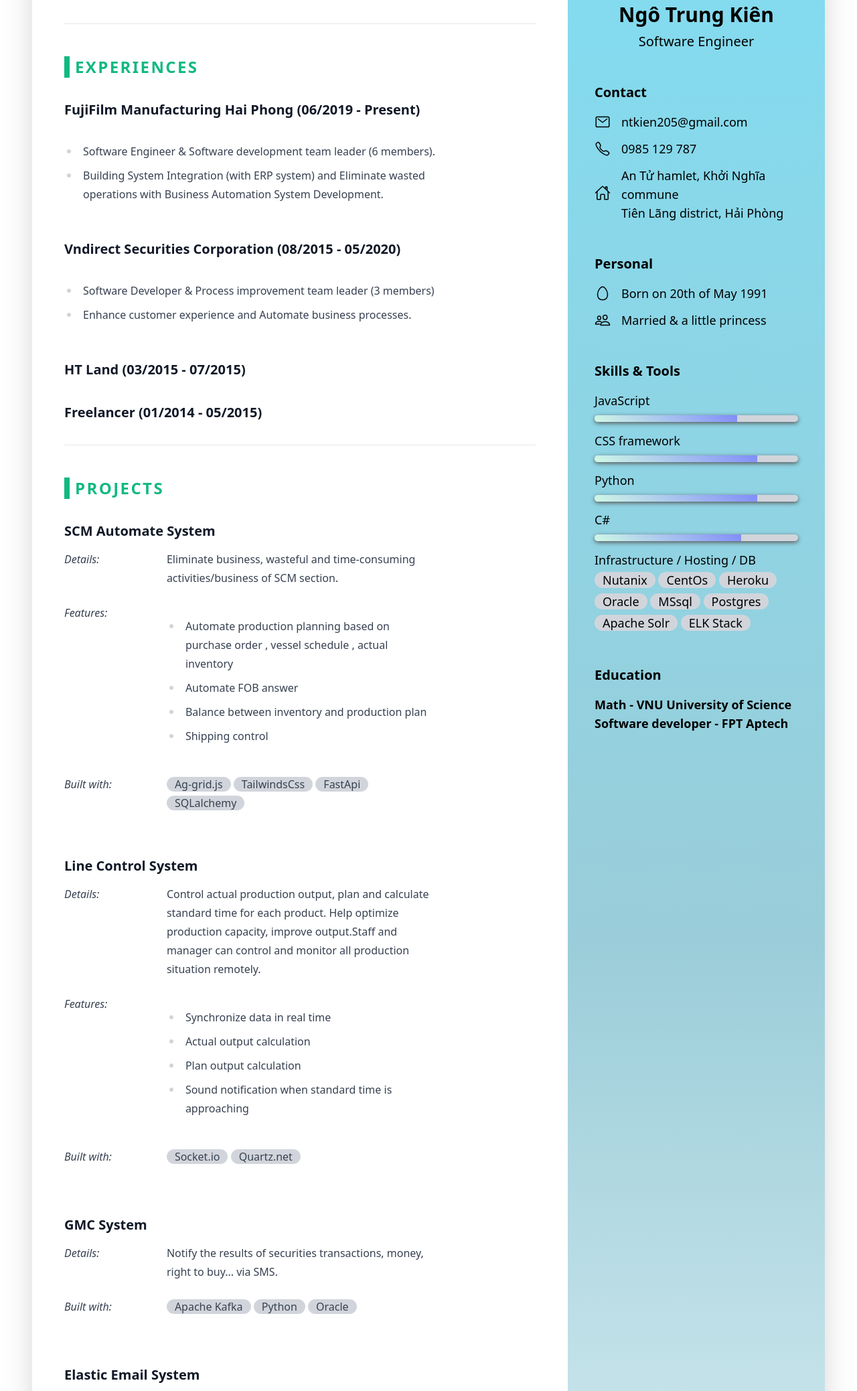
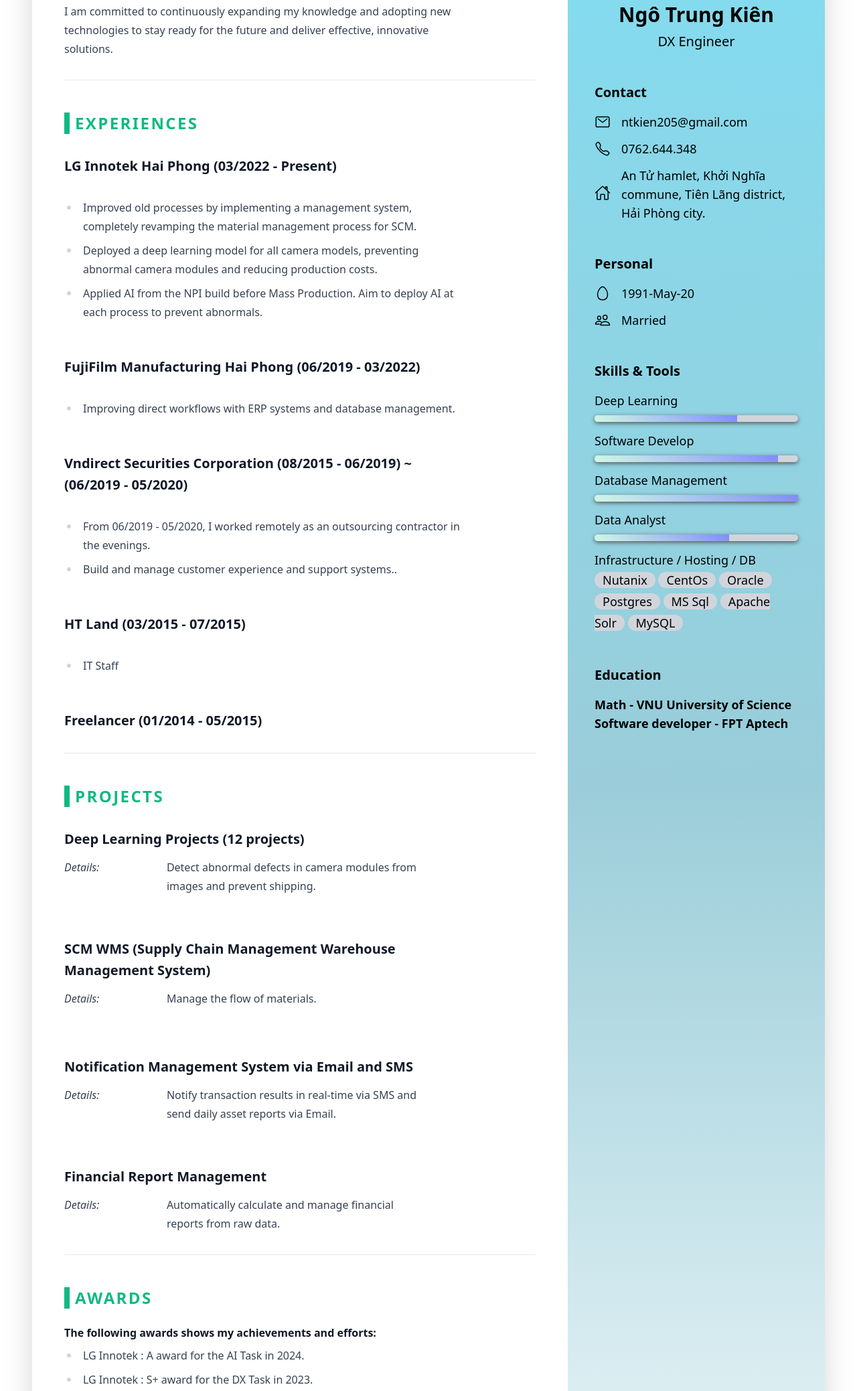
Before and after one commit to NgoTrungKien/NgoTrungKien.github.io, a plain HTML site: page index.html in a window 1280 px wide. Shown: the part 281-2358 px from the top of the page at 67% size. Drawn offline with Linux system fonts and the light colour scheme; a script that the page names is missing.

Commit message:
update cv

```diff
--- a/index.html
+++ b/index.html
@@ -17,7 +17,7 @@
                 <img src="IMG_2843.JPG" alt="Profile Picture"
                      class="rounded-full w-48 mx-auto mb-2">
                 <h1 class="text-center text-3xl font-semibold mb-2">Ngô Trung Kiên</h1>
-                <h2 class="text-center text-xl font-light">Software Engineer</h2>
+                <h2 class="text-center text-xl font-light">DX Engineer</h2>
             </div>
 
             <div class="font-light text-lg px-2 mb-12">
@@ -29,14 +29,13 @@
                 <div class="flex items-center my-3">
                     <img src="call-outline.svg" class="inline w-6 mr-4"
                          alt="Phone icon">
-                    <a href="tel:">0985 129 787</a>
+                    <a href="tel:">0762.644.348</a>
                 </div>
                 <div class="flex items-center my-3">
                     <img src="home-outline.svg" class="inline w-6 pb-1 mr-4"
                          alt="House icon">
                     <div>
-                        <p>An Tử hamlet, Khởi Nghĩa commune</p>
-                        <p>Tiên Lãng district, Hải Phòng</p>
+                        <p>An Tử hamlet, Khởi Nghĩa commune, Tiên Lãng district, Hải Phòng city.</p>
                     </div>
                 </div>
             </div>
@@ -45,12 +44,12 @@
                 <h2 class="text-xl font-semibold mb-4">Personal</h2>
                 <div class="flex items-center my-3">
                     <img src="egg-outline.svg" class="inline w-6 mr-4" alt="Egg Icon">
-                    <span>Born on 20th of May 1991</span>
+                    <span>1991-May-20</span>
                 </div>
                 <div class="flex items-center my-3">
                     <img src="people-outline.svg" class="inline w-6 mr-4"
                          alt="Two Persons Icon">
-                    <span>Married & a little princess</span>
+                    <span>Married</span>
                 </div>
             </div>
 
@@ -58,20 +57,20 @@
                 <h2 class="text-xl font-semibold mb-4">Skills &amp; Tools</h2>
                 <ul class="list-none">
                     <li>
-                        <label for="js-skill">JavaScript</label>
+                        <label for="js-skill">Deep Learning</label>
                         <progress id="js-skill" max="100" value="70"></progress>
                     </li>
                     <li>
-                        <label for="vue-skill">CSS framework</label>
-                        <progress id="vue-skill" max="100" value="80"></progress>
+                        <label for="vue-skill">Software Develop</label>
+                        <progress id="vue-skill" max="100" value="90"></progress>
                     </li>
                     <li>
-                        <label for="react-skill">Python</label>
-                        <progress id="react-skill" max="100" value="80"></progress>
+                        <label for="react-skill">Database Management</label>
+                        <progress id="react-skill" max="100" value="100"></progress>
                     </li>
                     <li>
-                        <label for="nextjs-skill">C#</label>
-                        <progress id="nextjs-skill" max="100" value="72"></progress>
+                        <label for="nextjs-skill">Data Analyst</label>
+                        <progress id="nextjs-skill" max="100" value="66"></progress>
                     </li>
 
                     <li>
@@ -79,12 +78,11 @@
                         <p class="leading-8">
                             <span class="rounded-xl bg-gray-300 px-3">Nutanix</span>
                             <span class="rounded-xl bg-gray-300 px-3">CentOs</span>
-                            <span class="rounded-xl bg-gray-300 px-3">Heroku</span>
                             <span class="rounded-xl bg-gray-300 px-3">Oracle</span>
-                            <span class="rounded-xl bg-gray-300 px-3">MSsql</span>
                             <span class="rounded-xl bg-gray-300 px-3">Postgres</span>
+                            <span class="rounded-xl bg-gray-300 px-3">MS Sql</span>
                             <span class="rounded-xl bg-gray-300 px-3">Apache Solr</span>
-                            <span class="rounded-xl bg-gray-300 px-3">ELK Stack</span>
+                            <span class="rounded-xl bg-gray-300 px-3">MySQL</span>
                         </p>
                     </li>
                 </ul>
@@ -100,27 +98,33 @@
             <div id="profile" class="prose">
                 <h2 class="section-headline">Profile</h2>
                 <p>
-                    I'm into new technology and desired to work in an environment full of new things. Besides, I look
-                    forward to expanding my capacity to complete all tasks given well and get a higher position in the
-                    near
-                    future.
+                    I aim to become a skilled DX Engineer capable of meeting both current and future business demands,
+                    especially in the context of Industry 4.0. My expertise includes Database Management, Software
+                    Development, Data Analysis, Machine Learning, and Process Improvement.
                 </p>
-                <p>My long-term goal is to be a fully qualified and experienced Software Engineer.
+                <p>I am committed to
+                    continuously expanding my knowledge and adopting new technologies to stay ready for the future and
+                    deliver effective, innovative solutions.
                 </p>
             </div>
             <hr class="mt-8 mb-12">
             <div id="experience" class="prose">
                 <h2 class="section-headline">Experiences</h2>
                 <div>
-                    <h3>FujiFilm Manufacturing Hai Phong (06/2019 - Present)</h3>
+                    <h3>LG Innotek Hai Phong (03/2022 - Present)</h3>
                     <section class="mb-6">
                         <div class="lg:inline-block w-full">
                             <ul>
-                                <li>Software Engineer & Software development team leader (6 members).</li>
-                                <li>Building System Integration (with ERP system) and Eliminate wasted operations with
-                                    Business Automation
-                                    System
-                                    Development.
+                                <li>Improved old processes by implementing a management system, completely revamping the
+                                    material management process for SCM.
+                                </li>
+                                <li>Deployed a deep learning model for all camera models, preventing abnormal camera
+                                    modules
+                                    and
+                                    reducing production costs.
+                                </li>
+                                <li>Applied AI from the NPI build before Mass Production. Aim to deploy AI at each
+                                    process to prevent abnormals.
                                 </li>
                             </ul>
 
@@ -128,18 +132,41 @@
                     </section>
                 </div>
                 <div>
-                    <h3>Vndirect Securities Corporation (08/2015 - 05/2020)</h3>
+                    <h3>FujiFilm Manufacturing Hai Phong (06/2019 - 03/2022)</h3>
                     <section class="mb-6">
                         <div class="lg:inline-block w-full">
                             <ul>
-                                <li>Software Developer & Process improvement team leader (3 members)</li>
-                                <li>Enhance customer experience and Automate business processes.</li>
+                                <li>Improving direct workflows with ERP systems and database management.
+                                </li>
+                            </ul>
+
+                        </div>
+                    </section>
+                </div>
+                <div>
+                    <h3>Vndirect Securities Corporation (08/2015 - 06/2019) ~ (06/2019 - 05/2020)</h3>
+                    <section class="mb-6">
+                        <div class="lg:inline-block w-full">
+                            <ul>
+                                <li>From 06/2019 - 05/2020, I worked remotely as an outsourcing contractor in the
+                                    evenings.
+                                </li>
+<!--                                <li>Software Developer & Process improvement team leader (3 members)</li>-->
+                                <li>Build and manage customer experience and support systems..</li>
                             </ul>
                         </div>
                     </section>
                 </div>
                 <div>
                     <h3>HT Land (03/2015 - 07/2015)</h3>
+                    <section class="mb-6">
+                        <div class="lg:inline-block w-full">
+                            <ul>
+                                <li>IT Staff
+                                </li>
+                            </ul>
+                        </div>
+                    </section>
                 </div>
                 <div>
                     <h3>Freelancer (01/2014 - 05/2015)</h3>
@@ -149,109 +176,35 @@
             <div id="projects" class="prose">
                 <h2 class="section-headline">Projects</h2>
                 <div class="mb-16">
-                    <h3>SCM Automate System</h3>
+                    <h3>Deep Learning Projects (12 projects)</h3>
                     <section class="mb-6">
                         <div class="lg:inline-block lg:w-3/12 lg:align-top italic mb-2">
                             Details:
                         </div>
                         <div class="lg:inline-block lg:w-8/12 w-full">
-                            Eliminate business, wasteful and time-consuming activities/business of SCM section.
-                        </div>
-                    </section>
-                    <section class="mb-6">
-                        <div class="lg:inline-block lg:w-3/12 lg:align-top italic mb-2">
-                            Features:
-                        </div>
-                        <div class="lg:inline-block lg:w-8/12 w-full">
-                            <ul>
-                                <li>Automate production planning based on purchase order , vessel schedule , actual
-                                    inventory
-                                </li>
-                                <li>Automate FOB answer</li>
-                                <li>Balance between inventory and production plan</li>
-                                <li>Shipping control</li>
-                            </ul>
-                        </div>
-                    </section>
-
-                    <section class="mb-6">
-                        <div class="lg:inline-block lg:w-3/12 lg:align-top italic mb-2">
-                            Built with:
-                        </div>
-                        <div class="lg:inline-block lg:w-8/12 w-full">
-                            <span class="rounded-xl bg-gray-300 px-3">Ag-grid.js</span>
-                            <span class="rounded-xl bg-gray-300 px-3">TailwindsCss</span>
-                            <span class="rounded-xl bg-gray-300 px-3">FastApi</span>
-                            <span class="rounded-xl bg-gray-300 px-3">SQLalchemy</span>
+                            Detect abnormal defects in camera modules from images and prevent shipping.
                         </div>
                     </section>
                 </div>
                 <div class="mb-16">
-                    <h3>Line Control System</h3>
+                    <h3>SCM WMS (Supply Chain Management Warehouse Management System)</h3>
                     <section class="mb-6">
                         <div class="lg:inline-block lg:w-3/12 lg:align-top italic mb-2">
                             Details:
                         </div>
                         <div class="lg:inline-block lg:w-8/12 w-full">
-                            Control actual production output, plan and calculate standard time for each product. Help
-                            optimize production capacity, improve output.Staff and manager can control and monitor all
-                            production situation remotely.
-                        </div>
-                    </section>
-                    <section class="mb-6">
-                        <div class="lg:inline-block lg:w-3/12 lg:align-top italic mb-2">
-                            Features:
-                        </div>
-                        <div class="lg:inline-block lg:w-8/12 w-full">
-                            <ul>
-                                <li>Synchronize data in real time</li>
-                                <li>Actual output calculation</li>
-                                <li>Plan output calculation</li>
-                                <li>Sound notification when standard time is approaching</li>
-                            </ul>
-                        </div>
-                    </section>
-
-                    <section class="mb-6">
-                        <div class="lg:inline-block lg:w-3/12 lg:align-top italic mb-2">
-                            Built with:
-                        </div>
-                        <div class="lg:inline-block lg:w-8/12 w-full">
-                            <span class="rounded-xl bg-gray-300 px-3">Socket.io</span>
-                            <span class="rounded-xl bg-gray-300 px-3">Quartz.net</span>
+                            Manage the flow of materials.
                         </div>
                     </section>
                 </div>
                 <div class="mb-16">
-                    <h3>GMC System</h3>
+                    <h3>Notification Management System via Email and SMS</h3>
                     <section class="mb-6">
                         <div class="lg:inline-block lg:w-3/12 lg:align-top italic mb-2">
                             Details:
                         </div>
                         <div class="lg:inline-block lg:w-8/12 w-full">
-                            Notify the results of securities transactions, money, right to buy... via SMS.
-                        </div>
-                    </section>
-
-                    <section class="mb-6">
-                        <div class="lg:inline-block lg:w-3/12 lg:align-top italic mb-2">
-                            Built with:
-                        </div>
-                        <div class="lg:inline-block lg:w-8/12 w-full">
-                            <span class="rounded-xl bg-gray-300 px-3">Apache Kafka</span>
-                            <span class="rounded-xl bg-gray-300 px-3">Python</span>
-                            <span class="rounded-xl bg-gray-300 px-3">Oracle</span>
-                        </div>
-                    </section>
-                </div>
-                <div class="mb-16">
-                    <h3>Elastic Email System</h3>
-                    <section class="mb-6">
-                        <div class="lg:inline-block lg:w-3/12 lg:align-top italic mb-2">
-                            Details:
-                        </div>
-                        <div class="lg:inline-block lg:w-8/12 w-full">
-                            Notification of daily stock transaction details statement, notices, information via Email.
+                            Notify transaction results in real-time via SMS and send daily asset reports via Email.
                         </div>
                     </section>
                 </div>
@@ -262,8 +215,7 @@
                             Details:
                         </div>
                         <div class="lg:inline-block lg:w-8/12 w-full">
-                            Automatically calculate and manage Financial Report (Trial Balance, Balance sheet, Income
-                            statement, Cash flow statement )
+                            Automatically calculate and manage financial reports from raw data.
                         </div>
                     </section>
                 </div>
@@ -276,6 +228,8 @@
                         The following awards shows my achievements and efforts:
                     </h4>
                     <ul>
+                        <li>LG Innotek : A award for the AI Task in 2024.</li>
+                        <li>LG Innotek : S+ award for the DX Task in 2023.</li>
                         <li>FujiFilm : First prize in cost reduction in 2020.</li>
                         <li>Vndirect : First prize in cost reduction in 2019.</li>
                         <li>Vndirect : Third Prize for Dfactor Improvement, Encourage Hackathon 2018.</li>
@@ -292,12 +246,10 @@
                         I'd like to expand my skills and knowledge in several fields as below:
                     </h4>
                     <ul>
-                        <li>Front-End development, e.g. learn additional language like React,TypeScript.</li>
-                        <li>
-                            Back-End development, e.g. learn additional language like Go,
-                            Python.
+                        <li>Machine Learning: Developing facial recognition systems for attendance tracking, early
+                            warning systems through data prediction, and anomaly detection in images based on just one
+                            NG image
                         </li>
-                        <li>Machine Learning</li>
                     </ul>
                 </div>
             </div>
```
